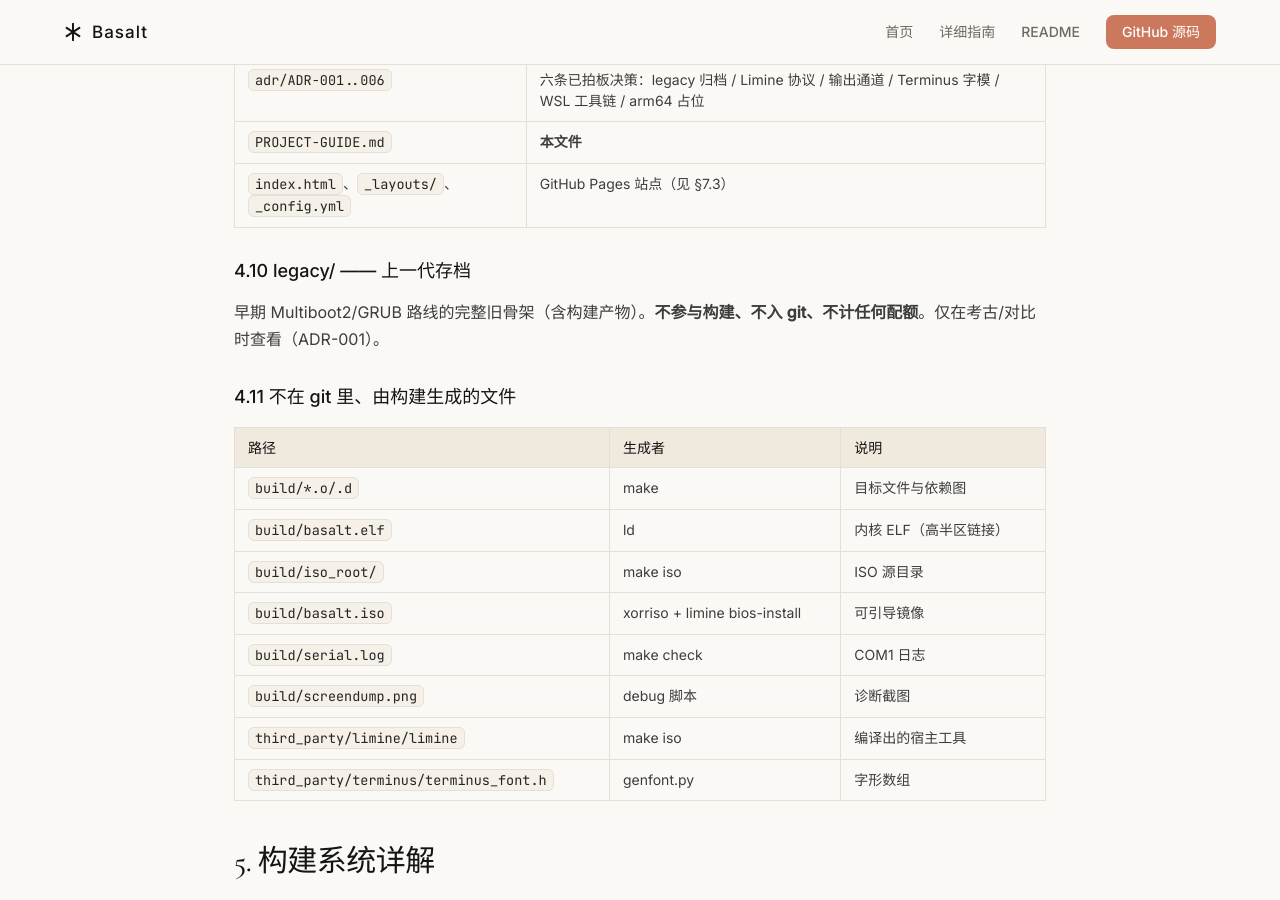
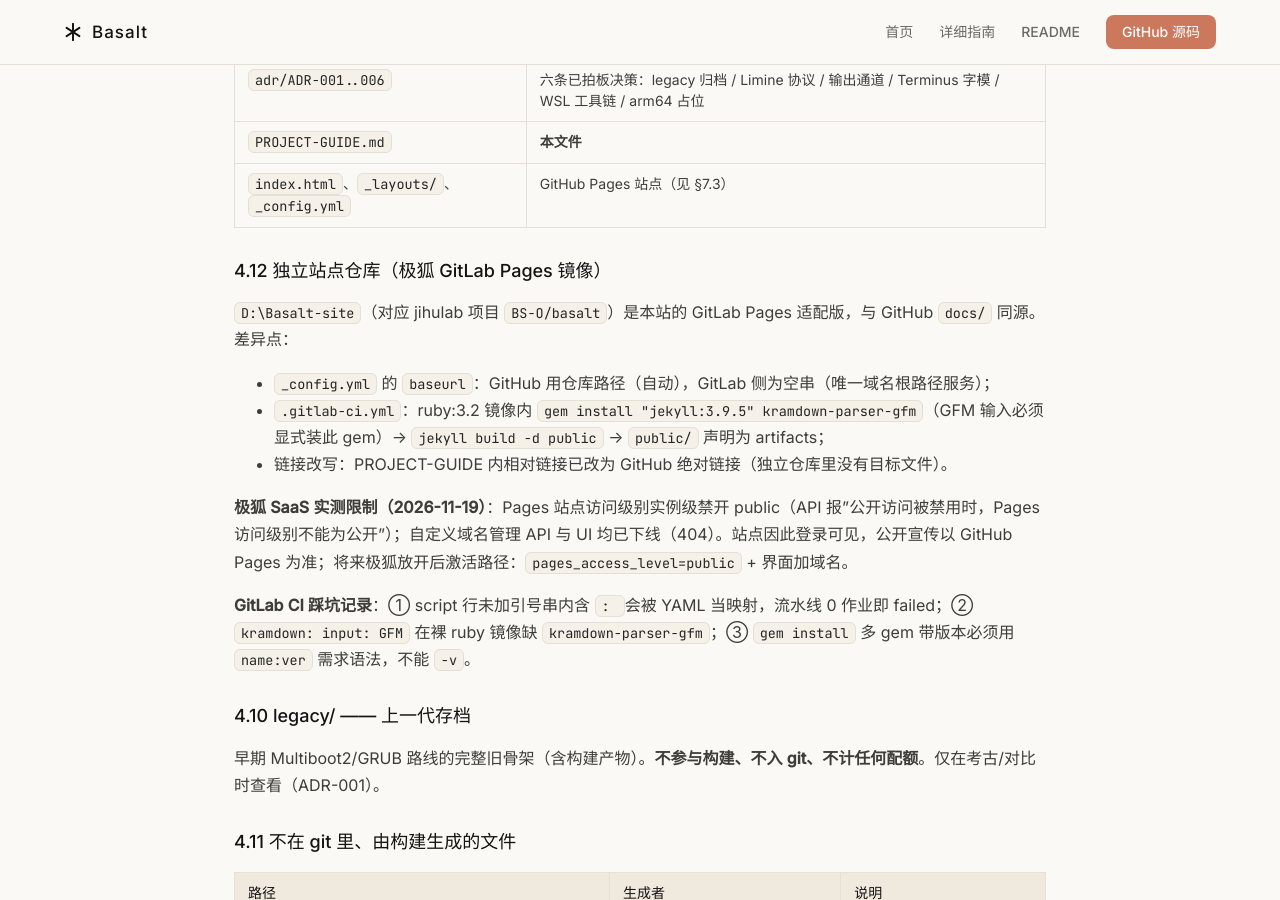
Before and after one commit to BS-O/Basalt, a Jekyll site: the page built from docs/PROJECT-GUIDE.md, in a window 1280 px wide and 900 px high, scrolled down 6969 px. Built offline with Jekyll 4.4.1, drawn with Linux system fonts in a browser that asks for light colours.

Commit message:
docs: GitLab Pages mirror notes (jihulab SaaS limits, CI pitfalls, Basalt-site repo)

```diff
--- a/docs/PROJECT-GUIDE.md
+++ b/docs/PROJECT-GUIDE.md
@@ -207,6 +207,18 @@ Basalt/
 | `PROJECT-GUIDE.md` | **本文件** |
 | `index.html`、`_layouts/`、`_config.yml` | GitHub Pages 站点（见 §7.3） |
 
+### 4.12 独立站点仓库（极狐 GitLab Pages 镜像）
+
+`D:\Basalt-site`（对应 jihulab 项目 `BS-O/basalt`）是本站的 GitLab Pages 适配版，与 GitHub `docs/` 同源。差异点：
+
+- `_config.yml` 的 `baseurl`：GitHub 用仓库路径（自动），GitLab 侧为空串（唯一域名根路径服务）；
+- `.gitlab-ci.yml`：ruby:3.2 镜像内 `gem install "jekyll:3.9.5" kramdown-parser-gfm`（GFM 输入必须显式装此 gem）→ `jekyll build -d public` → `public/` 声明为 artifacts；
+- 链接改写：PROJECT-GUIDE 内相对链接已改为 GitHub 绝对链接（独立仓库里没有目标文件）。
+
+**极狐 SaaS 实测限制（2026-11-19）**：Pages 站点访问级别实例级禁开 public（API 报"公开访问被禁用时，Pages 访问级别不能为公开"）；自定义域名管理 API 与 UI 均已下线（404）。站点因此登录可见，公开宣传以 GitHub Pages 为准；将来极狐放开后激活路径：`pages_access_level=public` + 界面加域名。
+
+**GitLab CI 踩坑记录**：① script 行未加引号串内含 `: ` 会被 YAML 当映射，流水线 0 作业即 failed；② `kramdown: input: GFM` 在裸 ruby 镜像缺 `kramdown-parser-gfm`；③ `gem install` 多 gem 带版本必须用 `name:ver` 需求语法，不能 `-v`。
+
 ### 4.10 legacy/ —— 上一代存档
 
 早期 Multiboot2/GRUB 路线的完整旧骨架（含构建产物）。**不参与构建、不入 git、不计任何配额**。仅在考古/对比时查看（ADR-001）。
```
